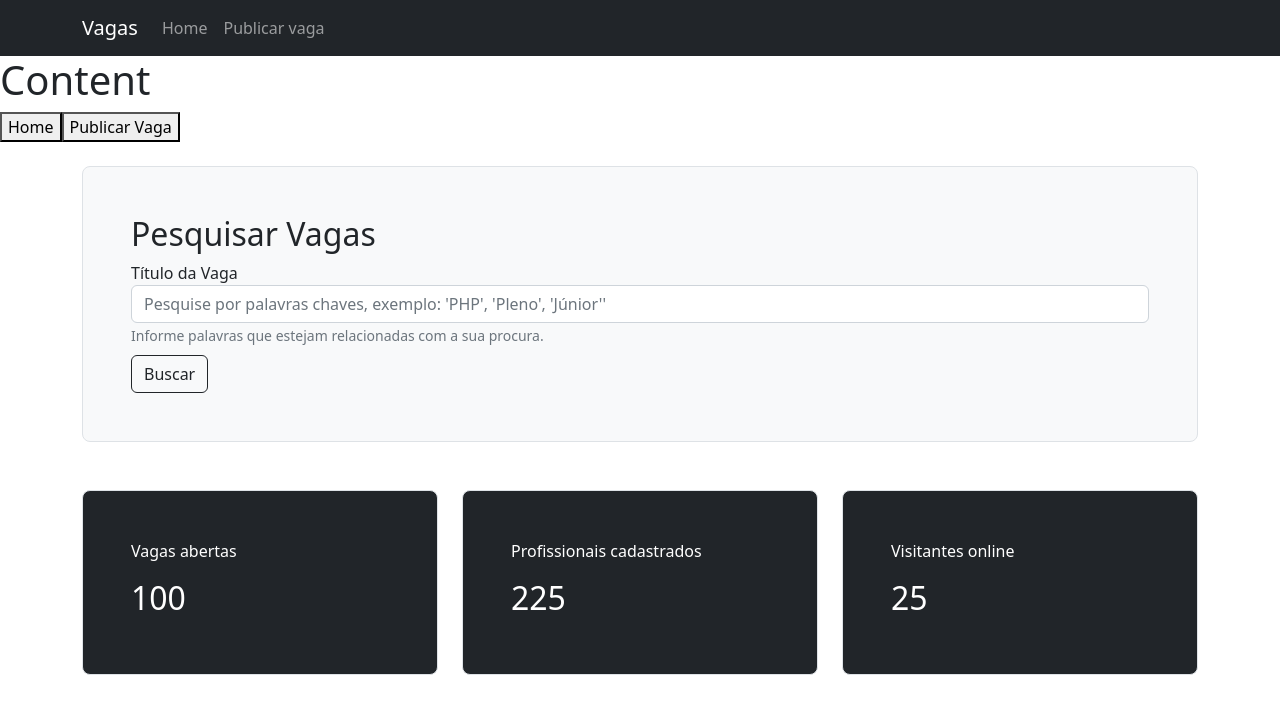
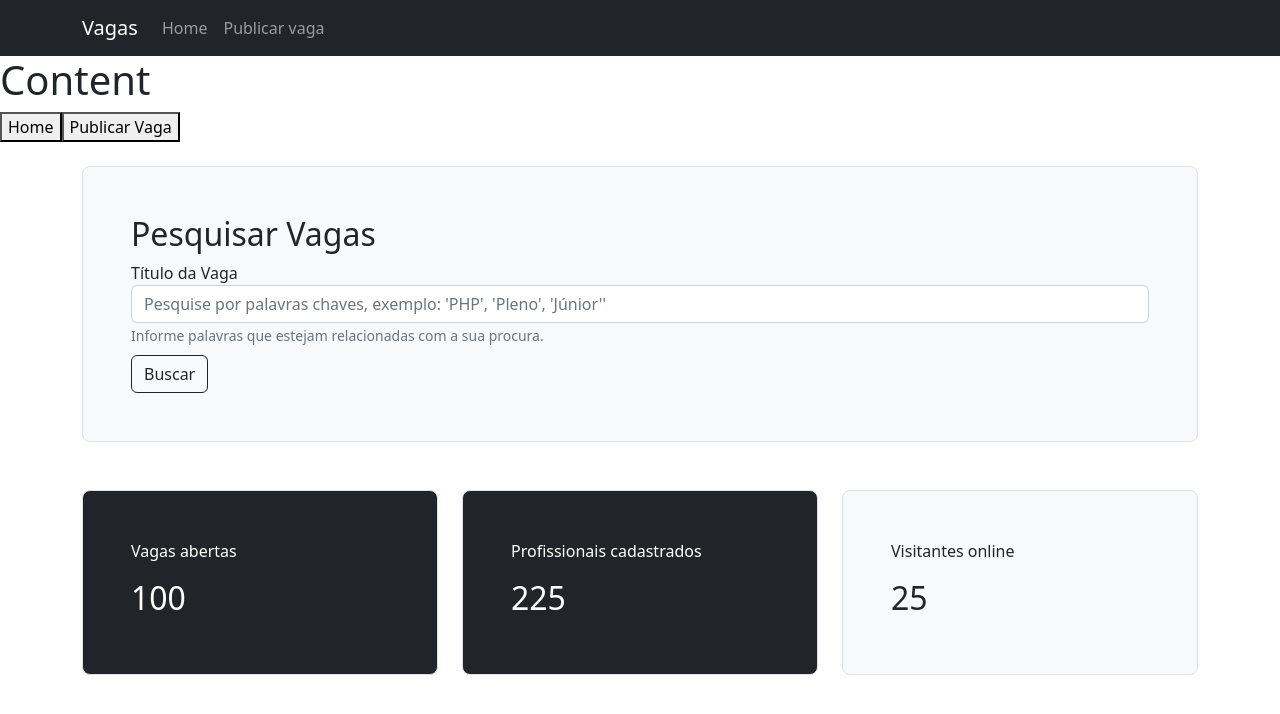
Before and after one commit to JuanSavedra/Vacancies, a Vue app: page / in a window 1280 px wide. Shown: the top 714 px of the page. Built offline with nearby package versions, Linux system fonts and the light colour scheme.

Commit message:
creating a computed visual style

```diff
--- a/src/components/comuns/Indicator.vue
+++ b/src/components/comuns/Indicator.vue
@@ -1,5 +1,5 @@
 <template>
-  <div class="h-100 p-5 rounded-3 border bg-dark text-white">
+  <div v-bind:class="style">
     <p>{{title}}</p>
     <h2>{{indicator}}</h2>
   </div>
@@ -8,7 +8,12 @@
 <script>
   export default {
     name: 'Indicator',
-    props: ['title', 'indicator']
+    props: ['title', 'indicator', 'bg', 'color'],
+    computed: {
+      style() {
+        return `h-100 p-5 rounded-3 border ${this.bg} ${this.color}`
+      }
+    }
   }
 </script>
 
--- a/src/components/views/Home.vue
+++ b/src/components/views/Home.vue
@@ -7,13 +7,13 @@
     </div>
     <div class="row mt-5">
       <div class="col-4">
-        <Indicator title="Vagas abertas" indicator="100" />
+        <Indicator title="Vagas abertas" indicator="100" bg="bg-dark" color="text-white"/>
       </div>
       <div class="col-4">
-        <Indicator title="Profissionais cadastrados" indicator="225" />
+        <Indicator title="Profissionais cadastrados" indicator="225" bg="bg-dark" color="text-white" />
       </div>
       <div class="col-4">
-        <Indicator title="Visitantes online" indicator="25" />
+        <Indicator title="Visitantes online" indicator="25" bg="bg-light" color="text-dark" />
       </div>
     </div>
   </div>
```
